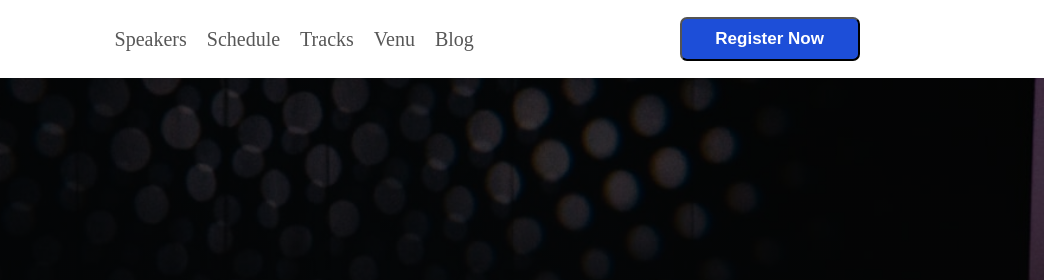
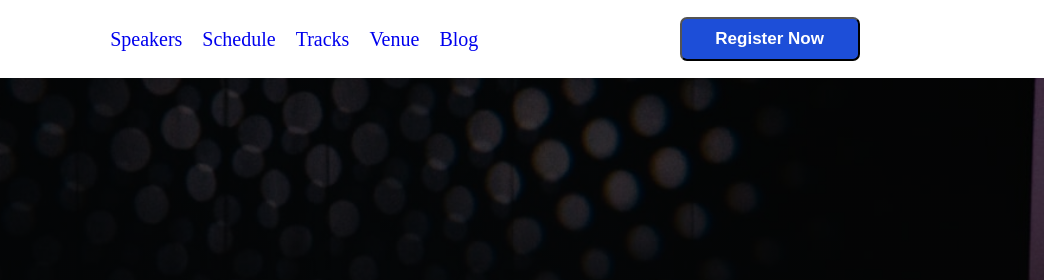
Before and after one commit to uzzal6090/assignment-project, a plain HTML site: page index.html in a window 1280 px wide. Shown: the top 280 px of the page, 236-1280 px from the left. Drawn offline with Linux system fonts and the light colour scheme.

Commit message:
added the links in navbar

```diff
--- a/index.html
+++ b/index.html
@@ -17,14 +17,13 @@
     <nav class="nav-section">
       <div class="nav-container">
         <div class="logo-class"><img src="./images/logo.png" alt="logo" /></div>
-
         <div class="nav-links">
           <ul>
-            <li>Speakers</li>
-            <li>Schedule</li>
-            <li>Tracks</li>
-            <li>Venu</li>
-            <li>Blog</li>
+            <li><a href="#speakers">Speakers</a></li>
+            <li><a href="#schedule">Schedule</a></li>
+            <li><a href="#tracks">Tracks</a></li>
+            <li><a href="#venue">Venue</a></li>
+            <li><a href="#blog">Blog</a></li>
           </ul>
         </div>
 
@@ -143,6 +142,7 @@
     </section>
 
     <!-- ===== HACKATHON SECTION ===== -->
+
     <section class="hackathon-section">
       <div class="hackathon-content">
         <h2 class="hackathon-heading">DevConf Hackathon 2026</h2>
@@ -151,7 +151,6 @@
           win big prizes, and get noticed by top tech companies.
         </p>
 
-        <!-- Stats row -->
         <div class="hackathon-stats">
           <div class="stat-box">
             <h3 class="stat-number">$10,000</h3>
@@ -180,23 +179,32 @@
 
     <footer class="footer">
       <div class="container footer-top">
-
-    <!-- Logo -->
         <div class="footer-logo">
-      <img src="./images/footer-logo.png" alt="this is logo">
+          <img src="./images/footer-logo.png" alt="this is logo" />
         </div>
 
-    <!-- Social Icons -->
         <div class="footer-social">
-      <a href="https://github.com/uzzal6090" target="_blank" aria-label="GitHub">
+          <a
+            href="https://github.com/uzzal6090"
+            target="_blank"
+            aria-label="GitHub"
+          >
             <i class="fa-brands fa-github"></i>
           </a>
 
-      <a href="https://www.linkedin.com/in/uzzal-hosen-b9ba12395/" target="_blank" aria-label="LinkedIn">
+          <a
+            href="https://www.linkedin.com/in/uzzal-hosen-b9ba12395/"
+            target="_blank"
+            aria-label="LinkedIn"
+          >
             <i class="fa-brands fa-linkedin"></i>
           </a>
 
-      <a href="https://www.facebook.com/nayeem.ahmed.uzzal.2024" target="_blank" aria-label="Facebook">
+          <a
+            href="https://www.facebook.com/nayeem.ahmed.uzzal.2024"
+            target="_blank"
+            aria-label="Facebook"
+          >
             <i class="fa-brands fa-facebook"></i>
           </a>
 
@@ -204,10 +212,9 @@
             <i class="fa-solid fa-envelope"></i>
           </a>
         </div>
-
       </div>
 
-  <hr>
+      <hr />
 
       <div class="footer-bottom">
         <p>&copy; 2026 DevConf2026. All Rights Reserved by Uzzal</p>
--- a/style.css
+++ b/style.css
@@ -23,6 +23,7 @@
   margin: 8px;
   align-items: center;
   background-color: #ffffff;
+
 }
 
 .nav-links ul {
@@ -35,7 +36,23 @@
 .nav-links ul li {
   color: #575757;
   font-size: 20px;
+  cursor: pointer;
+
+
 }
+
+.nav-links ul li a{
+
+  text-decoration: none;
+
+}
+
+.nav-links ul li a:hover {
+
+    color:tomato;
+}
+
+
 
 /*========= this is navbar design end ======= */
 
@@ -49,12 +66,10 @@
   background-size: cover;
   background-position: center;
   background-repeat: no-repeat;
-
   display: flex;
   justify-content: center;
   align-items: center;
   text-align: center;
-
   padding: 0 20px;
 }
 
@@ -127,6 +142,7 @@
 }
 
 /* ======this is the pricing section design =======*/
+
 .pricing-section {
   padding: 60px 5%;
 }
@@ -310,8 +326,8 @@
   transform: translateY(-3px);
 }
 
-/*======== This is here start footer section design======== */
-/* Footer */
+/*======== This is here start Footer section design======== */
+
 .footer {
   background: #120202;
   color: #fff;
@@ -325,7 +341,6 @@
   flex-wrap: wrap;
   gap: 20px;
 }
-
 
 .footer-social {
   display: flex;
@@ -347,7 +362,7 @@
 }
 
 .footer-social a:hover {
-    background: #4CAF50;
+  background: #4caf50;
   transform: translateY(-4px);
 }
 
```
Lines whose indentation alone changed are shown as unchanged.
